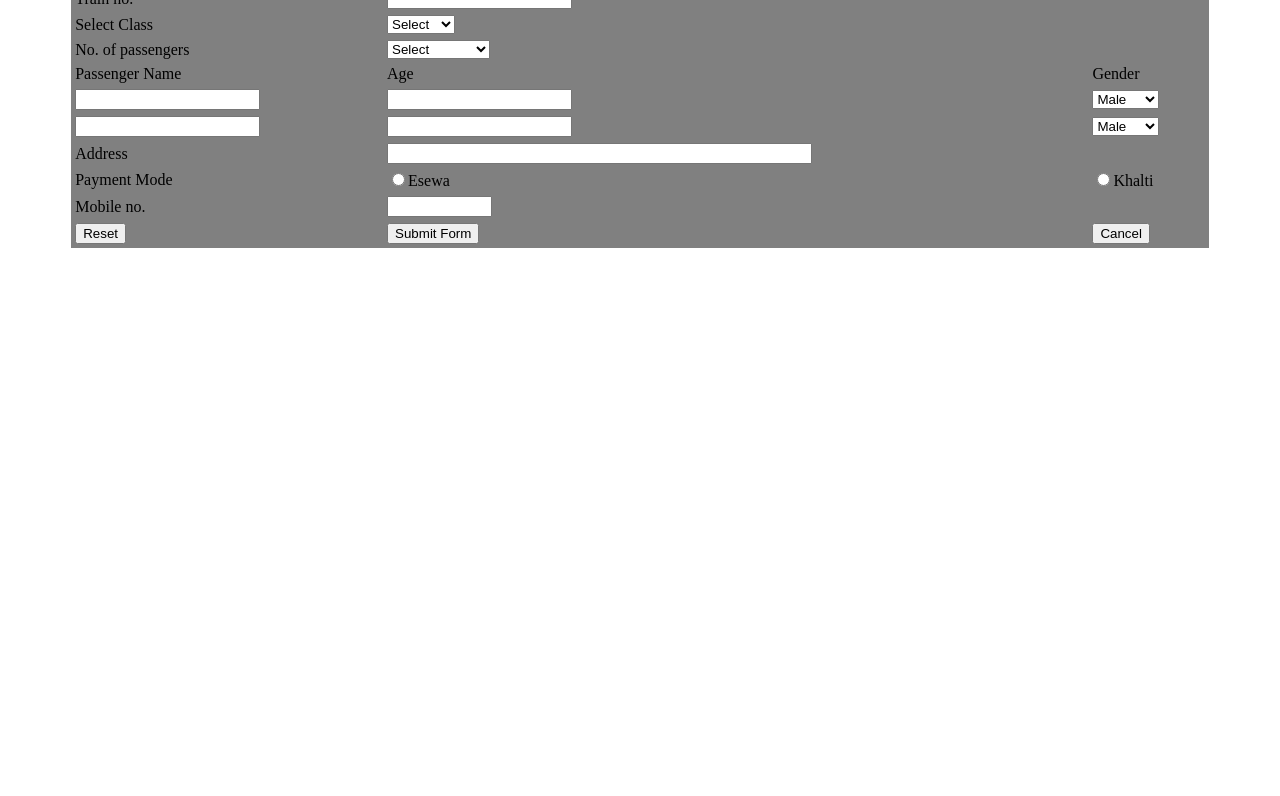
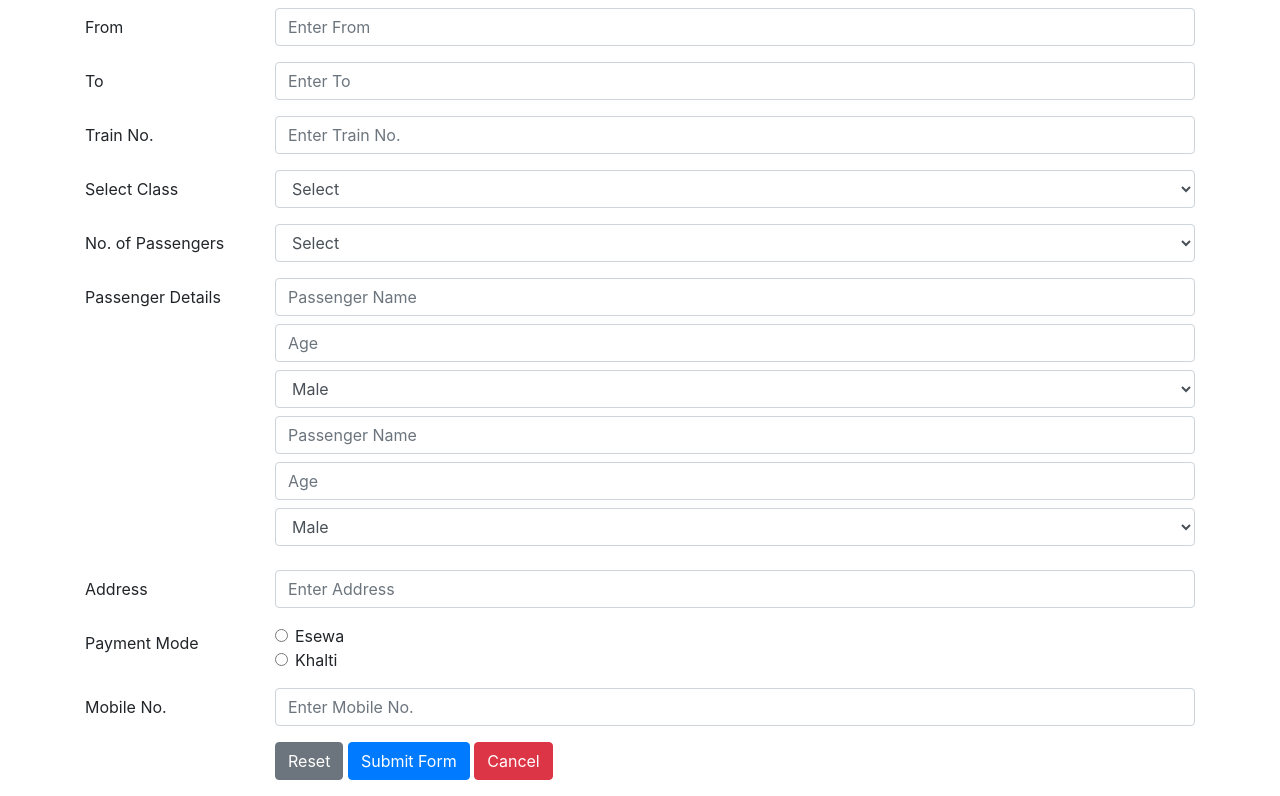
Before and after one commit to Axkratos/Railway-Ticket-Booking, a website: page public/assets/BookNow..html in a window 1280 px wide. Shown: the part 102-898 px from the top of the page. Before the commit the page ends 800 px from the top, so only its background shows below. Drawn offline with nearby package versions, Linux system fonts and the light colour scheme.

Commit message:
added admin and booking form

```diff
--- /dev/null
+++ b/admin.html
@@ -0,0 +1,85 @@
+<!DOCTYPE html>
+<html lang="en">
+<head>
+  <meta charset="UTF-8">
+  <meta name="viewport" content="width=device-width, initial-scale=1.0">
+  <title>Admin Page</title>
+  <!-- Bootstrap CSS -->
+  <link href="https://stackpath.bootstrapcdn.com/bootstrap/4.5.2/css/bootstrap.min.css" rel="stylesheet">
+</head>
+<body>
+  <div class="container mt-5">
+    <h2 class="text-center mb-4">Admin Page</h2>
+    <table class="table">
+      <thead>
+        <tr>
+          <th scope="col">Address</th>
+          <th scope="col">From</th>
+          <th scope="col">To</th>
+          <th scope="col">Mobile Number</th>
+          <th scope="col">Actions</th>
+        </tr>
+      </thead>
+      <tbody id="reservationTableBody">
+        <!-- Reservations will be inserted here dynamically -->
+      </tbody>
+    </table>
+  </div>
+
+  <!-- Bootstrap JS and jQuery -->
+  <script src="https://code.jquery.com/jquery-3.5.1.slim.min.js"></script>
+  <script src="https://cdn.jsdelivr.net/npm/@popperjs/core@2.5.4/dist/umd/popper.min.js"></script>
+  <script src="https://stackpath.bootstrapcdn.com/bootstrap/4.5.2/js/bootstrap.min.js"></script>
+
+  <script>
+    // Function to fetch reservations and render them in the table
+    async function fetchReservations() {
+      try {
+        const response = await fetch('http://localhost:5000/api/reservations');
+        const reservations = await response.json();
+        const reservationTableBody = document.getElementById('reservationTableBody');
+        reservationTableBody.innerHTML = ''; // Clear previous data
+        reservations.forEach(reservation => {
+          const row = `<tr>
+                        <td>${reservation.address}</td>
+                        <td>${reservation.from}</td>
+                        <td>${reservation.to}</td>
+                        <td>${reservation.mobileNumber}</td>
+                        <td>
+                          <button class="btn btn-danger delete-btn" data-id="${reservation._id}">Delete</button>
+                        </td>
+                      </tr>`;
+          reservationTableBody.innerHTML += row;
+        });
+      } catch (error) {
+        console.error('Error fetching reservations:', error);
+      }
+    }
+
+    // Function to delete a reservation by ID
+    async function deleteReservation(id) {
+      try {
+        const response = await fetch(`http://localhost:5000/api/reservations/${id}`, {
+          method: 'DELETE'
+        });
+        const data = await response.json();
+        alert(data.message);
+        fetchReservations(); // Refresh the table after deletion
+      } catch (error) {
+        console.error('Error deleting reservation:', error);
+      }
+    }
+
+    // Event listener for delete buttons
+    document.addEventListener('click', function(event) {
+      if (event.target.classList.contains('delete-btn')) {
+        const id = event.target.getAttribute('data-id');
+        deleteReservation(id);
+      }
+    });
+
+    // Fetch reservations when the page loads
+    fetchReservations();
+  </script>
+</body>
+</html>
--- a/package.json
+++ b/package.json
@@ -11,10 +11,12 @@
   "author": "",
   "license": "ISC",
   "dependencies": {
+    "bcrypt": "^5.1.1",
     "cors": "^2.8.5",
-    "dotenv": "^16.4.1",
+    "dotenv": "^16.4.3",
     "express": "^4.18.2",
-    "mongoose": "^8.1.1"
+    "mongoose": "^8.1.2",
+    "path": "^0.12.7"
   },
   "description": "",
   "devDependencies": {
--- a/public/assets/BookNow..html
+++ b/public/assets/BookNow..html
@@ -1,87 +1,135 @@
+<!DOCTYPE html>
+<html lang="en">
+<head>
+  <meta charset="UTF-8">
+  <meta name="viewport" content="width=device-width, initial-scale=1.0">
+  <title>Railway Reservation Form</title>
+  <!-- Bootstrap CSS -->
+  <link href="https://stackpath.bootstrapcdn.com/bootstrap/4.5.2/css/bootstrap.min.css" rel="stylesheet">
+  <script>
+    function togglePassengerDetails() {
+      const passengers = document.getElementById('passengers').value;
+      const passengerDetails1 = document.getElementById('passengerDetails1');
+      const passengerDetails2 = document.getElementById('passengerDetails2');
+
+      // Hide or show the second set of passenger details based on the number of passengers
+      if (passengers === '1') {
+        passengerDetails1.style.display = 'block';
+        passengerDetails2.style.display = 'none';
+      } else {
+        passengerDetails1.style.display = 'block';
+        passengerDetails2.style.display = 'block';
+      }
+    }
+  </script>
+</head>
 <body>
-  <form action="/api/reservations" method="post">
-      <table cellpadding="2" width="90%" align="center" cellspacing="2" bgcolor="grey">
-        <tr>
-          <th colspan="2">Railway Reservation Form</th>
-        </tr>
-        <tr>
-          <td>From</td>
-          <td><input type="text" /></td>
-        </tr>
-        <tr>
-          <td>To</td>
-          <td><input type="text" /></td>
-        </tr>
-        <tr>
-          <td>Train no.</td>
-          <td><input type="number" /></td>
-        </tr>
-        <tr>
-          <td>Select Class</td>
-          <td>
-            <select name="class">
+  <div class="container mt-5">
+    <h2 class="text-center mb-4">Railway Reservation Form</h2>
+    <form action="http://localhost:5000/api/reservations" method="post">
+      <div class="form-group row">
+        <label for="from" class="col-sm-2 col-form-label">From</label>
+        <div class="col-sm-10">
+          <input type="text" class="form-control" id="from" name="from" placeholder="Enter From">
+        </div>
+      </div>
+      <div class="form-group row">
+        <label for="to" class="col-sm-2 col-form-label">To</label>
+        <div class="col-sm-10">
+          <input type="text" class="form-control" id="to" name="to" placeholder="Enter To">
+        </div>
+      </div>
+      <div class="form-group row">
+        <label for="trainNumber" class="col-sm-2 col-form-label">Train No.</label>
+        <div class="col-sm-10">
+          <input type="number" class="form-control" id="trainNumber" name="trainNumber" placeholder="Enter Train No.">
+        </div>
+      </div>
+      <div class="form-group row">
+        <label for="class" class="col-sm-2 col-form-label">Select Class</label>
+        <div class="col-sm-10">
+          <select class="form-control" id="class" name="class">
             <option value="-1">Select</option>
             <option value="sleeper">Sleeper</option>
             <option value="AC IIIrd">3A</option>
             <option value="AC IInd">2A</option>
             <option value="AC Ist">1A</option>
           </select>
-          </td>
-        </tr>
-        <tr>
-          <td>No. of passengers</td>
-          <td>
-            <select name="passengers" id="">
+        </div>
+      </div>
+
+      <div class="form-group row">
+        <label for="passengers" class="col-sm-2 col-form-label">No. of Passengers</label>
+        <div class="col-sm-10">
+          <select class="form-control" id="passengers" name="passengers" onchange="togglePassengerDetails()">
             <option value="-1">Select</option>
-              <option value="1">1 passenger</option>
-              <option value="2">2 passengers</option>
+            <option value="1">1 Passenger</option>
+            <option value="2">2 Passengers</option>
           </select>
-          </td>
-        </tr>
-        <td>Passenger Name</td>
-        <td>Age</td>
-        <td>Gender</td>
-        </tr>
-        <tr>
-          <td><input type="text" size"40"></td>
-          <td><input type="text" size "2"></td>
-          <td>
-            <select name="gender" id="Gender">
+        </div>
+      </div>
+
+      <div class="form-group row">
+        <label class="col-sm-2 col-form-label">Passenger Details</label>
+        <div class="col-sm-10">
+          <!-- First set of passenger details -->
+          <div id="passengerDetails1">
+            <input type="text" class="form-control mb-2" name="passengerDetails[0][name]" placeholder="Passenger Name">
+            <input type="number" class="form-control mb-2" name="passengerDetails[0][age]" placeholder="Age">
+            <select class="form-control mb-2" name="passengerDetails[0][gender]">
               <option value="Male">Male</option>
-              <option value="F">Female</option>
-          </td>
+              <option value="Female">Female</option>
             </select>
-        </tr>
-        <tr>
-          <td><input type="text" size"40"></td>
-          <td><input type="text" size "2"></td>
-          <td>
-            <select name="gender" id="Gender">
+          </div>
+          <!-- Second set of passenger details -->
+          <div id="passengerDetails2" style="display: none;">
+            <input type="text" class="form-control mb-2" name="passengerDetails[1][name]" placeholder="Passenger Name">
+            <input type="number" class="form-control mb-2" name="passengerDetails[1][age]" placeholder="Age">
+            <select class="form-control mb-2" name="passengerDetails[1][gender]">
               <option value="Male">Male</option>
-              <option value="F">Female</option>
-          </td>
+              <option value="Female">Female</option>
             </select>
-        </tr>
-        <tr>
-          <td>Address</td>
-          <td><input type="text" name"address" id="address" size="50"></td>
-        </tr>
-        <tr>
-          <td>Payment Mode</td>
-          <td><input type="radio">Esewa
-            <td><input type="radio">Khalti</td>
+          </div>
+        </div>
+      </div>
+      <div class="form-group row">
+        <label for="address" class="col-sm-2 col-form-label">Address</label>
+        <div class="col-sm-10">
+          <input type="text" class="form-control" id="address" name="address" placeholder="Enter Address">
+        </div>
+      </div>
+      <div class="form-group row">
+        <label class="col-sm-2 col-form-label">Payment Mode</label>
+        <div class="col-sm-10">
+          <div class="form-check">
+            <input class="form-check-input" type="radio" name="paymentMode" id="esewa" value="Esewa">
+            <label class="form-check-label" for="esewa">Esewa</label>
+          </div>
+          <div class="form-check">
+            <input class="form-check-input" type="radio" name="paymentMode" id="khalti" value="Khalti">
+            <label class="form-check-label" for="khalti">Khalti</label>
+          </div>
+        </div>
+      </div>
+      <div class="form-group row">
+        <label for="mobileNumber" class="col-sm-2 col-form-label">Mobile No.</label>
+        <div class="col-sm-10">
+          <input type="text" class="form-control" id="mobileNumber" name="mobileNumber" placeholder="Enter Mobile No.">
+        </div>
+      </div>
 
-          </td>
-        </tr>
-        <tr>
-          <td>Mobile no.</td>
-          <td><input type="int" size="10"></td>
-        </tr>
-        <tr>
-          <td><button>Reset</button></td>
-          <td><button>Submit Form</button></td>
-          <td><button>Cancel</button></td>
-        </tr>
-      </table>
+      <div class="form-group row">
+        <div class="col-sm-10 offset-sm-2">
+          <button type="reset" class="btn btn-secondary">Reset</button>
+          <button type="submit" class="btn btn-primary">Submit Form</button>
+          <button type="button" class="btn btn-danger">Cancel</button>
+        </div>
+      </div>
     </form>
+  </div>
+  <script>
+    // Call the togglePassengerDetails function initially to set the visibility correctly
+    togglePassengerDetails();
+  </script>
 </body>
+</html>
```
Also changed, not shown: db.js/index.js (added, +10 -0 lines), index.js (+87 -31 lines), routes/reservations.js (deleted, +0 -27 lines), 2 other files. Lines whose indentation alone changed are shown as unchanged.
